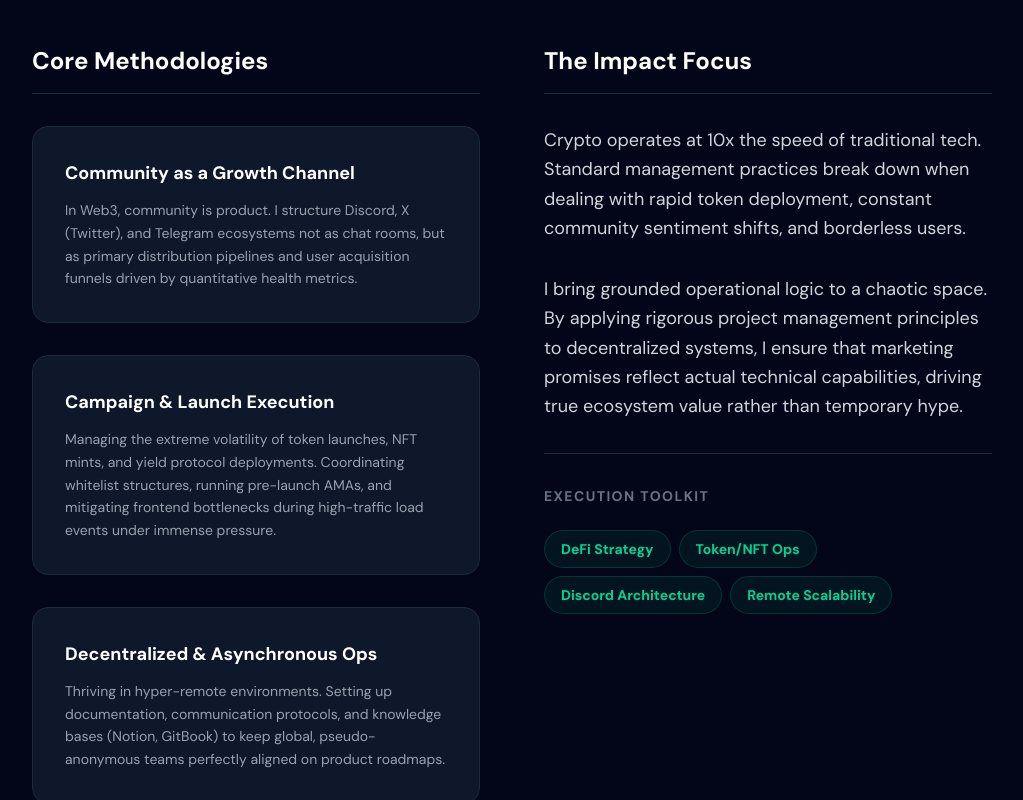
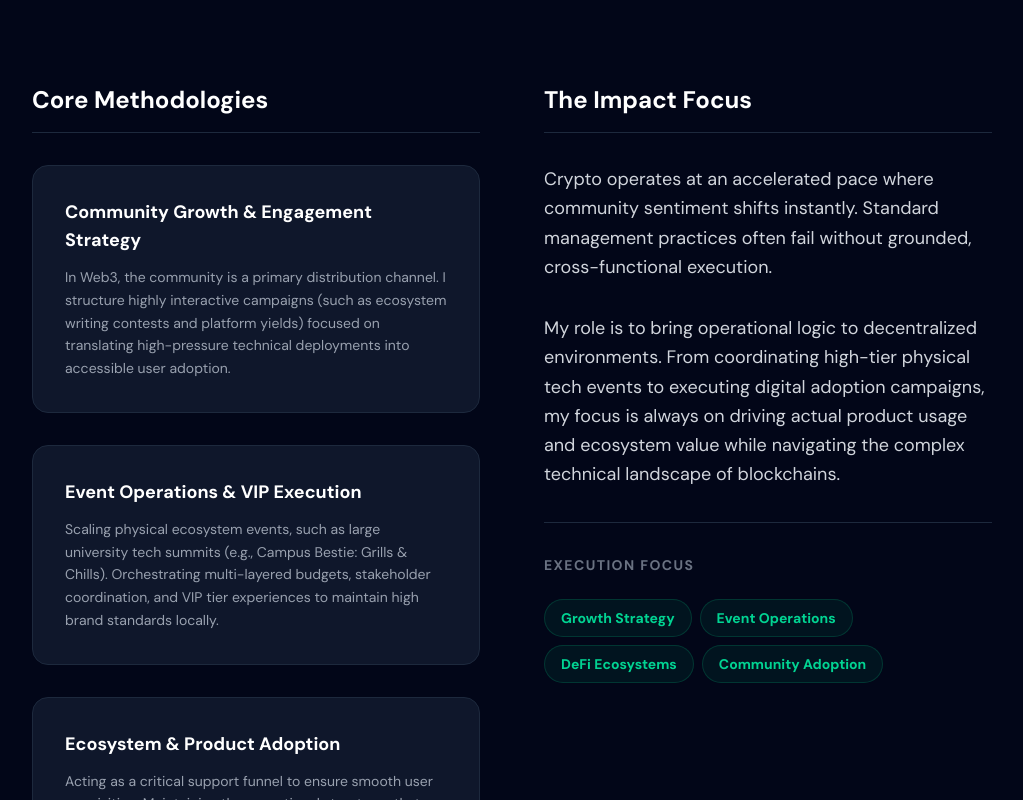
Before and after one commit to mayowa-kalejaiye/Vandah-P-Brand, a Next.js app: page /web3-operations in a window 1280 px wide. Shown: the part 580-1380 px from the top of the page, without its empty margins (128-1151 px from the left). Built offline with nearby package versions, Linux system fonts and the light colour scheme.

Commit message:
feat: update content and layout for Fintech Project Manager, Operations Manager, Product Strategist, and Web3 Operations pages; add GoNative logo

```diff
--- a/app/fintech-project-manager/page.tsx
+++ b/app/fintech-project-manager/page.tsx
@@ -24,7 +24,7 @@ export default function FintechProjectManager() {
           Fintech <br/><span className="text-blue-600">Project Management</span>
         </h1>
         <p className="text-2xl text-gray-500 max-w-3xl leading-relaxed mb-12">
-          Orchestrating complex financial features, strict delivery timelines, and scaling secure product launches from zero to one.
+          Transforming strategic FinTech concepts into fully operational, scalable products through adaptable project management and cross-functional coordination.
         </p>
       </div>
 
@@ -36,23 +36,23 @@ export default function FintechProjectManager() {
             <h2 className="text-2xl font-bold text-gray-900 border-b border-gray-200 pb-4">Core Methodologies</h2>
 
             <div className="bg-gray-50 p-8 rounded-2xl border border-gray-100">
-              <h3 className="text-lg font-bold text-gray-900 mb-3">Cross-Functional Leadership</h3>
+              <h3 className="text-lg font-bold text-gray-900 mb-3">Stakeholder & Team Coordination</h3>
               <p className="text-gray-600 leading-relaxed text-sm">
-                Bridging the critical gap between engineering teams, compliance officers, and executive stakeholders. Translating complex technical constraints into actionable business timelines to ensure regulatory-compliant financial products ship correctly and on time.
+                Bridging the gap between strategy and execution. Managing cross-functional teams to ensure alignment, clear communication, and successful delivery of technical and operational milestones within the FinTech and Web3 ecosystems.
               </p>
             </div>
 
             <div className="bg-gray-50 p-8 rounded-2xl border border-gray-100">
-              <h3 className="text-lg font-bold text-gray-900 mb-3">Agile & Sprint Execution</h3>
+              <h3 className="text-lg font-bold text-gray-900 mb-3">Product Roadmap & Strategy</h3>
               <p className="text-gray-600 leading-relaxed text-sm">
-                Deploying structured sprint planning, backlog grooming, and daily stand-ups using modern tracking infrastructure (Linear, Jira, Notion). Removing blockers sequentially so developers can code, not manage.
+                Driving products from ideation through to launch. Structuring initiatives realistically to ensure long-term scalability while adapting to the fast-paced nature of emerging financial technologies.
               </p>
             </div>
 
             <div className="bg-gray-50 p-8 rounded-2xl border border-gray-100">
-              <h3 className="text-lg font-bold text-gray-900 mb-3">Requirement Gathering & Scoping</h3>
+              <h3 className="text-lg font-bold text-gray-900 mb-3">Budget & Resource Management</h3>
               <p className="text-gray-600 leading-relaxed text-sm">
-                Taking vague executive goals and breaking them into atomic, highly-scoped technical tasks. Defining exact MVP parameters to prevent scope creep while keeping an eye on the broader architectural roadmap.
+                Optimizing operational setups by directing budget allocations and resources effectively. Ensuring that project lifecycles remain within scope and deliver maximum value without compromising on quality standards.
               </p>
             </div>
           </div>
@@ -61,21 +61,21 @@ export default function FintechProjectManager() {
             <h2 className="text-2xl font-bold text-gray-900 border-b border-gray-200 pb-4">The Impact Focus</h2>
 
             <p className="text-lg text-gray-600 leading-relaxed">
-              In fintech, moving fast breaks things—and breaking things means losing money or violating compliance. My project management philosophy is built around <strong>de-risking momentum</strong>.
+              In financial technology and Web3, successful execution relies on maintaining rigorous operational standards while remaining highly adaptable. My project management approach is built on creating structures that de-risk operations and empower teams to build efficiently.
             </p>
 
             <p className="text-lg text-gray-600 leading-relaxed">
-              I ensure that every stakeholder operates with total clarity. From managing API integrations with payment gateways to launching new user-facing banking interfaces, I enforce rigorous documentation, structured communication loops, and uncompromising quality assurance gates.
+              I ensure that every stakeholder operates with total clarity. Whether navigating the complexities of institutional scale infrastructure or early-stage growth operations, I enforce structured communication loops and full operational lifecycle management to ensure the end product succeeds.
             </p>
 
             <div className="mt-8 pt-8 border-t border-gray-200">
-              <h3 className="text-sm uppercase tracking-widest font-bold text-gray-400 mb-6">Execution Toolkit</h3>
+              <h3 className="text-sm uppercase tracking-widest font-bold text-gray-400 mb-6">Execution Focus</h3>
               <div className="flex flex-wrap gap-2">
-                <span className="px-4 py-2 bg-blue-50 text-blue-700 text-sm font-bold rounded-full">Systems Architecture</span>
-                <span className="px-4 py-2 bg-blue-50 text-blue-700 text-sm font-bold rounded-full">Scrum/Agile</span>
-                <span className="px-4 py-2 bg-blue-50 text-blue-700 text-sm font-bold rounded-full">API Integrations</span>
-                <span className="px-4 py-2 bg-blue-50 text-blue-700 text-sm font-bold rounded-full">Compliance Prep</span>
-                <span className="px-4 py-2 bg-blue-50 text-blue-700 text-sm font-bold rounded-full">Jira/Linear</span>
+                <span className="px-4 py-2 bg-blue-50 text-blue-700 text-sm font-bold rounded-full">FinTech Operations</span>
+                <span className="px-4 py-2 bg-blue-50 text-blue-700 text-sm font-bold rounded-full">Web3 Infrastructure</span>
+                <span className="px-4 py-2 bg-blue-50 text-blue-700 text-sm font-bold rounded-full">Team Coordination</span>
+                <span className="px-4 py-2 bg-blue-50 text-blue-700 text-sm font-bold rounded-full">Roadmap Execution</span>
+                <span className="px-4 py-2 bg-blue-50 text-blue-700 text-sm font-bold rounded-full">Lifecycle Management</span>
               </div>
             </div>
           </div>
--- a/app/operations-manager/page.tsx
+++ b/app/operations-manager/page.tsx
@@ -61,20 +61,20 @@ export default function OperationsManager() {
             <h2 className="text-2xl font-bold text-gray-900 border-b border-gray-200 pb-4">The Impact Focus</h2>
 
             <p className="text-lg text-gray-600 leading-relaxed">
-              Operations is the structural backbone of strategy. Without systemic processes, even the best technical ideas dissolve into delays and budget blowouts in execution.
+              Operations form the structural backbone of strategy. Without systemic processes, even the best technical ideas face delays and cross-functional friction in execution. I specialize in bridging the gap between high-level vision and what can logically be sustained.
             </p>
 
             <p className="text-lg text-gray-600 leading-relaxed">
-              I specialize in bridging the gap between what is envisioned and what can logically be sustained. By documenting every workflow, anticipating compliance blockers, and tightening reporting structures, I build invisible scaffolding that protects the organization from execution failure.
+              By anticipating roadmap blockers, tightening reporting structures, and adapting to fast-paced tech environments, I build the scaffolding that ensures products grow and succeed over their full lifecycle.
             </p>
 
             <div className="mt-8 pt-8 border-t border-gray-200">
-              <h3 className="text-sm uppercase tracking-widest font-bold text-gray-400 mb-6">Execution Toolkit</h3>
+              <h3 className="text-sm uppercase tracking-widest font-bold text-gray-400 mb-6">Execution Focus</h3>
               <div className="flex flex-wrap gap-2">
-                <span className="px-4 py-2 bg-orange-50 text-orange-700 text-sm font-bold rounded-full">Burn-rate Tracking</span>
-                <span className="px-4 py-2 bg-orange-50 text-orange-700 text-sm font-bold rounded-full">Crisis Management</span>
-                <span className="px-4 py-2 bg-orange-50 text-orange-700 text-sm font-bold rounded-full">B2B Documentation</span>
-                <span className="px-4 py-2 bg-orange-50 text-orange-700 text-sm font-bold rounded-full">Logistical Sequencing</span>
+                <span className="px-4 py-2 bg-orange-50 text-orange-700 text-sm font-bold rounded-full">Budget Management</span>
+                <span className="px-4 py-2 bg-orange-50 text-orange-700 text-sm font-bold rounded-full">Project Lifecycle</span>
+                <span className="px-4 py-2 bg-orange-50 text-orange-700 text-sm font-bold rounded-full">Partnership Logistics</span>
+                <span className="px-4 py-2 bg-orange-50 text-orange-700 text-sm font-bold rounded-full">Emerging Markets</span>
               </div>
             </div>
           </div>
--- a/app/product-strategist/page.tsx
+++ b/app/product-strategist/page.tsx
@@ -24,7 +24,7 @@ export default function ProductStrategist() {
           Product <br/><span className="text-indigo-600">Strategist</span>
         </h1>
         <p className="text-2xl text-gray-500 max-w-3xl leading-relaxed mb-12">
-          Aligning distribution models, user experience (UX), and technical architecture to drive deep product adoption and market fit.
+          Aligning roadmap execution with market realities to drive deep product adoption and operational scalability.
         </p>
       </div>
 
@@ -36,23 +36,23 @@ export default function ProductStrategist() {
             <h2 className="text-2xl font-bold text-gray-900 border-b border-gray-200 pb-4">Core Methodologies</h2>
 
             <div className="bg-gray-50 p-8 rounded-2xl border border-gray-100">
-              <h3 className="text-lg font-bold text-gray-900 mb-3">Product-Market Fit Validation</h3>
+              <h3 className="text-lg font-bold text-gray-900 mb-3">Product Roadmap Strategy</h3>
               <p className="text-gray-600 leading-relaxed text-sm">
-                Transitioning ideas from assumption to validated metrics. Architecting MVP structures that require the lowest feasible engineering lift while generating maximum user feedback to inform the long-term roadmap.
+                Transitioning ideas from early-stage ideation to large-scale deployment. Architecting plans that require manageable execution phases while generating the feedback needed to inform the long-term lifecycle of the product.
               </p>
             </div>
 
             <div className="bg-gray-50 p-8 rounded-2xl border border-gray-100">
-              <h3 className="text-lg font-bold text-gray-900 mb-3">Go-To-Market (GTM) Architecture</h3>
+              <h3 className="text-lg font-bold text-gray-900 mb-3">Go-To-Market Alignment</h3>
               <p className="text-gray-600 leading-relaxed text-sm">
-                A great product fails without a distribution lever. Building synchronized launch sequences aligning marketing messaging, community onboarding, and product readiness to ensure launch day momentum generates structural retention.
+                A great product requires clear distribution and adoption paths. Coordinating marketing messaging, community onboarding (specifically in Web3 environments), and product readiness to ensure successful launches.
               </p>
             </div>
 
             <div className="bg-gray-50 p-8 rounded-2xl border border-gray-100">
-              <h3 className="text-lg font-bold text-gray-900 mb-3">User Flow & Friction Reduction</h3>
+              <h3 className="text-lg font-bold text-gray-900 mb-3">Cross-Functional Integration</h3>
               <p className="text-gray-600 leading-relaxed text-sm">
-                Auditing user onboarding processes, especially in complex fintech or Web3 environments where trust and compliance (KYC, wallet connections) inherently introduce drop-off risks.
+                Directing the flow of information between stakeholders, external partners, and execution teams. Balancing the business ambitions with operational constraints to maintain product momentum.
               </p>
             </div>
           </div>
@@ -61,20 +61,20 @@ export default function ProductStrategist() {
             <h2 className="text-2xl font-bold text-gray-900 border-b border-gray-200 pb-4">The Impact Focus</h2>
 
             <p className="text-lg text-gray-600 leading-relaxed">
-              Product Strategy isn&apos;t just about building features—it’s about deciding what <strong>not</strong> to build. I act as the filter between user requests, stakeholder ambitions, and engineering realities.
+              Product Strategy in emerging markets and complex tech environments isn&apos;t just about building features—it’s about structured growth operations. I act as the filter between market demands, stakeholder ambitions, and operational realities.
             </p>
 
             <p className="text-lg text-gray-600 leading-relaxed">
-              By enforcing rigorous prioritization and focusing heavily on distribution architecture, I ensure that the software we ship actually solves the core problem for the user while operating smoothly within the broader business objectives.
+              By enforcing rigorous prioritization and focusing heavily on community-driven distribution, I ensure that the solutions we ship operate smoothly within the broader business objectives and are positioned to succeed over their full lifecycle.
             </p>
 
             <div className="mt-8 pt-8 border-t border-gray-200">
-              <h3 className="text-sm uppercase tracking-widest font-bold text-gray-400 mb-6">Execution Toolkit</h3>
+              <h3 className="text-sm uppercase tracking-widest font-bold text-gray-400 mb-6">Execution Focus</h3>
               <div className="flex flex-wrap gap-2">
-                <span className="px-4 py-2 bg-indigo-50 text-indigo-700 text-sm font-bold rounded-full">GTM Sequencing</span>
-                <span className="px-4 py-2 bg-indigo-50 text-indigo-700 text-sm font-bold rounded-full">Roadmap Prioritization</span>
-                <span className="px-4 py-2 bg-indigo-50 text-indigo-700 text-sm font-bold rounded-full">Conversion Optimization</span>
-                <span className="px-4 py-2 bg-indigo-50 text-indigo-700 text-sm font-bold rounded-full">Figma/Miro</span>
+                <span className="px-4 py-2 bg-indigo-50 text-indigo-700 text-sm font-bold rounded-full">Roadmap Strategy</span>
+                <span className="px-4 py-2 bg-indigo-50 text-indigo-700 text-sm font-bold rounded-full">Community Integration</span>
+                <span className="px-4 py-2 bg-indigo-50 text-indigo-700 text-sm font-bold rounded-full">Scalable Ideation</span>
+                <span className="px-4 py-2 bg-indigo-50 text-indigo-700 text-sm font-bold rounded-full">Stakeholder Delivery</span>
               </div>
             </div>
           </div>
--- a/app/web3-operations/page.tsx
+++ b/app/web3-operations/page.tsx
@@ -21,10 +21,10 @@ export default function Web3Operations() {
           </svg>
         </div>
         <h1 className="text-5xl md:text-7xl font-bold tracking-tight text-white mb-6 drop-shadow-sm">
-          Web3 <br/><span className="text-emerald-500">Operations Leader</span>
+          Web3 <br/><span className="text-emerald-500">Operations</span>
         </h1>
         <p className="text-2xl text-gray-400 max-w-3xl leading-relaxed mb-12">
-          Deploying high-probability growth campaigns, scaling decentralized communities, and managing remote ecosystems securely.
+          Bridging technical Web3 milestones with actionable community growth campaigns, institutional event execution, and ecosystem adoption.
         </p>
       </div>
 
@@ -36,23 +36,23 @@ export default function Web3Operations() {
             <h2 className="text-2xl font-bold text-white border-b border-slate-800 pb-4">Core Methodologies</h2>
 
             <div className="bg-slate-900 p-8 rounded-2xl border border-slate-800">
-              <h3 className="text-lg font-bold text-white mb-3">Community as a Growth Channel</h3>
+              <h3 className="text-lg font-bold text-white mb-3">Community Growth & Engagement Strategy</h3>
               <p className="text-gray-400 leading-relaxed text-sm">
-                In Web3, community is product. I structure Discord, X (Twitter), and Telegram ecosystems not as chat rooms, but as primary distribution pipelines and user acquisition funnels driven by quantitative health metrics.
+                In Web3, the community is a primary distribution channel. I structure highly interactive campaigns (such as ecosystem writing contests and platform yields) focused on translating high-pressure technical deployments into accessible user adoption.
               </p>
             </div>
 
             <div className="bg-slate-900 p-8 rounded-2xl border border-slate-800">
-              <h3 className="text-lg font-bold text-white mb-3">Campaign & Launch Execution</h3>
+              <h3 className="text-lg font-bold text-white mb-3">Event Operations & VIP Execution</h3>
               <p className="text-gray-400 leading-relaxed text-sm">
-                Managing the extreme volatility of token launches, NFT mints, and yield protocol deployments. Coordinating whitelist structures, running pre-launch AMAs, and mitigating frontend bottlenecks during high-traffic load events under immense pressure.
+                Scaling physical ecosystem events, such as large university tech summits (e.g., Campus Bestie: Grills & Chills). Orchestrating multi-layered budgets, stakeholder coordination, and VIP tier experiences to maintain high brand standards locally.
               </p>
             </div>
 
             <div className="bg-slate-900 p-8 rounded-2xl border border-slate-800">
-              <h3 className="text-lg font-bold text-white mb-3">Decentralized & Asynchronous Ops</h3>
+              <h3 className="text-lg font-bold text-white mb-3">Ecosystem & Product Adoption</h3>
               <p className="text-gray-400 leading-relaxed text-sm">
-                Thriving in hyper-remote environments. Setting up documentation, communication protocols, and knowledge bases (Notion, GitBook) to keep global, pseudo-anonymous teams perfectly aligned on product roadmaps.
+                Acting as a critical support funnel to ensure smooth user acquisition. Maintaining the operational structures that connect DeFi products (like Sui blockchain dApps) with their target audiences, strengthening overall brand presence.
               </p>
             </div>
           </div>
@@ -61,20 +61,20 @@ export default function Web3Operations() {
             <h2 className="text-2xl font-bold text-white border-b border-slate-800 pb-4">The Impact Focus</h2>
 
             <p className="text-lg text-gray-300 leading-relaxed">
-              Crypto operates at 10x the speed of traditional tech. Standard management practices break down when dealing with rapid token deployment, constant community sentiment shifts, and borderless users.
+              Crypto operates at an accelerated pace where community sentiment shifts instantly. Standard management practices often fail without grounded, cross-functional execution.
             </p>
 
             <p className="text-lg text-gray-300 leading-relaxed">
-              I bring grounded operational logic to a chaotic space. By applying rigorous project management principles to decentralized systems, I ensure that marketing promises reflect actual technical capabilities, driving true ecosystem value rather than temporary hype.
+              My role is to bring operational logic to decentralized environments. From coordinating high-tier physical tech events to executing digital adoption campaigns, my focus is always on driving actual product usage and ecosystem value while navigating the complex technical landscape of blockchains.
             </p>
 
             <div className="mt-8 pt-8 border-t border-slate-800">
-              <h3 className="text-sm uppercase tracking-widest font-bold text-gray-500 mb-6">Execution Toolkit</h3>
+              <h3 className="text-sm uppercase tracking-widest font-bold text-gray-500 mb-6">Execution Focus</h3>
               <div className="flex flex-wrap gap-2">
-                <span className="px-4 py-2 bg-emerald-900/20 text-emerald-400 text-sm font-bold rounded-full border border-emerald-500/20">DeFi Strategy</span>
-                <span className="px-4 py-2 bg-emerald-900/20 text-emerald-400 text-sm font-bold rounded-full border border-emerald-500/20">Token/NFT Ops</span>
-                <span className="px-4 py-2 bg-emerald-900/20 text-emerald-400 text-sm font-bold rounded-full border border-emerald-500/20">Discord Architecture</span>
-                <span className="px-4 py-2 bg-emerald-900/20 text-emerald-400 text-sm font-bold rounded-full border border-emerald-500/20">Remote Scalability</span>
+                <span className="px-4 py-2 bg-emerald-900/20 text-emerald-400 text-sm font-bold rounded-full border border-emerald-500/20">Growth Strategy</span>
+                <span className="px-4 py-2 bg-emerald-900/20 text-emerald-400 text-sm font-bold rounded-full border border-emerald-500/20">Event Operations</span>
+                <span className="px-4 py-2 bg-emerald-900/20 text-emerald-400 text-sm font-bold rounded-full border border-emerald-500/20">DeFi Ecosystems</span>
+                <span className="px-4 py-2 bg-emerald-900/20 text-emerald-400 text-sm font-bold rounded-full border border-emerald-500/20">Community Adoption</span>
               </div>
             </div>
           </div>
```
Also changed, not shown: app/page.tsx (+7 -2 lines), app/projects/gonative/page.tsx (+12 -3 lines), public/native.jpeg (added).
